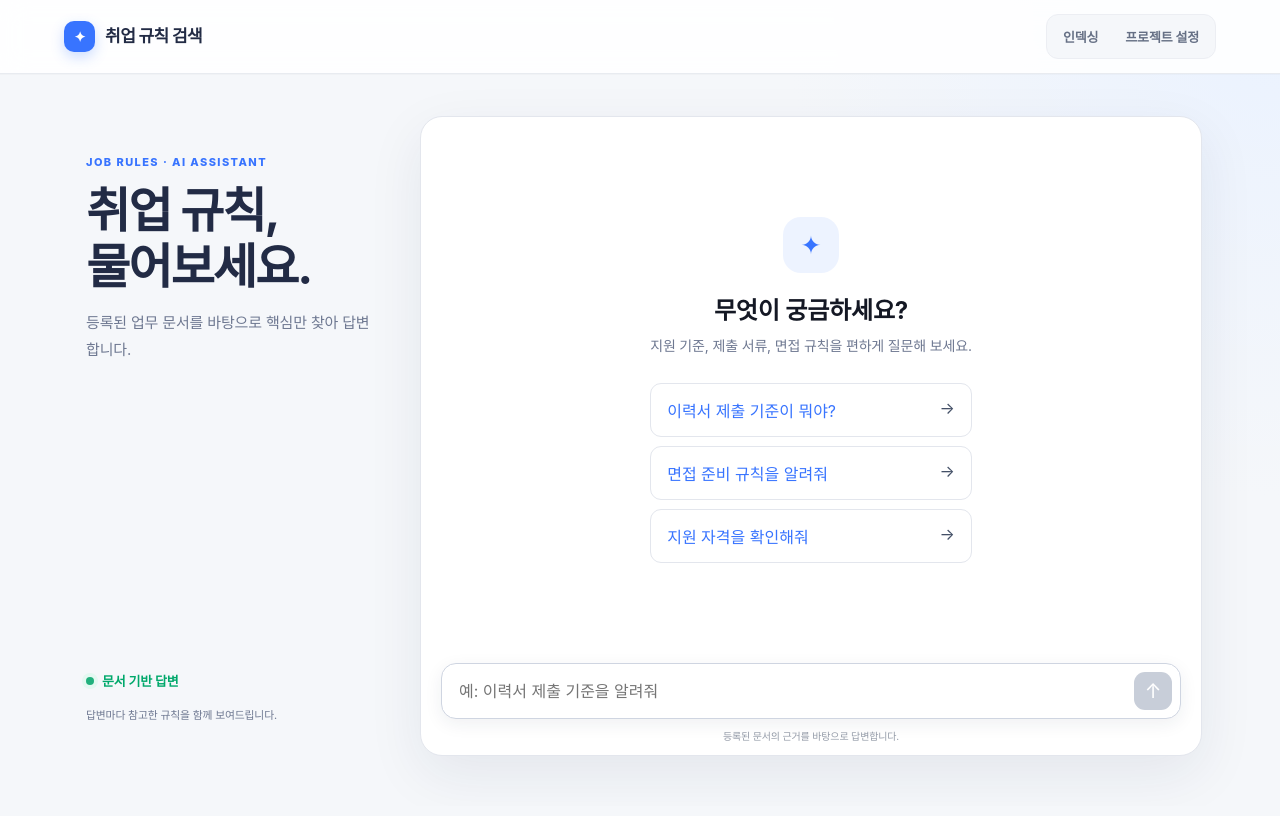
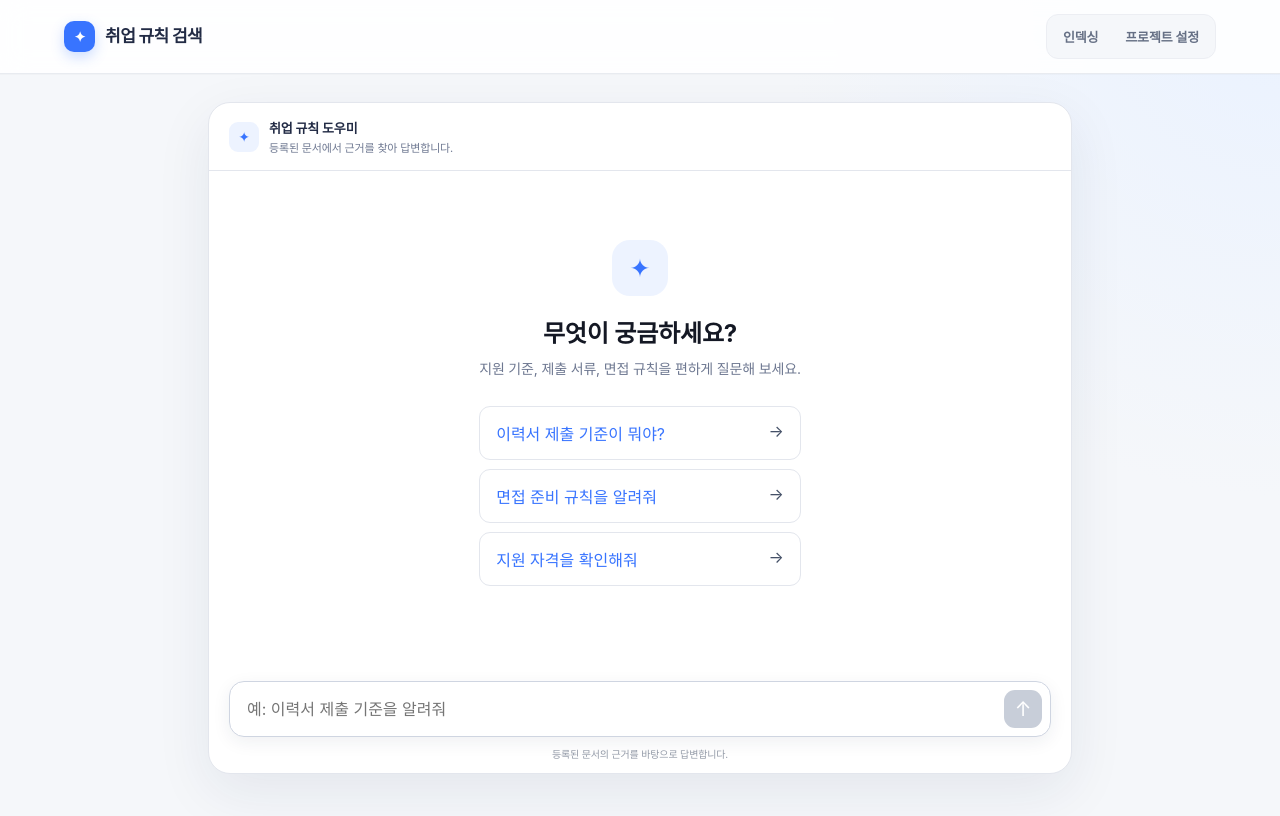
Before and after one commit to thapxlap/job-rules-agent, a Next.js app: page / in a window 1280 px wide. Shown: the top 816 px of the page. Built offline with nearby package versions, Linux system fonts and the light colour scheme.

Commit message:
Compact chat references

```diff
--- a/app/globals.css
+++ b/app/globals.css
@@ -239,3 +239,22 @@ body { min-height: 100vh; background: radial-gradient(circle at 100% 0%, #eaf2ff
   .searchCard form button { min-width: 76px; padding: 0 12px; }.examples { overflow-x: auto; }
   .adminShell { padding: 36px 16px 54px; }
 }
+
+/* Compact chat: reserve the screen for the conversation, not the assistant chrome. */
+.compactChat { display: block; max-width: 920px; padding-top: 28px; }
+.compactChat .chatPanel { height: calc(100vh - 128px); min-height: 560px; }
+.chatHeader { display: flex; align-items: center; gap: 10px; padding: 15px 20px; border-bottom: 1px solid var(--line); }
+.chatHeader .spark { flex: 0 0 30px; width: 30px; height: 30px; margin: 0; border-radius: 9px; font-size: 14px; }
+.chatHeader strong, .chatHeader small { display: block; }
+.chatHeader strong { color: var(--navy); font-size: 13px; }
+.chatHeader small { margin-top: 2px; color: var(--muted); font-size: 11px; }
+.compactChat .emptyState { padding-top: 18px; }
+.sources { margin-top: 10px; gap: 5px; }
+.sources > span { font-size: 10px; }
+.sources .sourceChips { display: flex; flex-wrap: wrap; gap: 5px; padding: 0; border: 0; background: transparent; }
+.sourceChip { display: inline-flex; max-width: 100%; overflow: hidden; text-overflow: ellipsis; white-space: nowrap; padding: 5px 8px; border: 1px solid #dbe5fb; border-radius: 999px; background: #f5f8ff; color: #5571a8; font-size: 10px; line-height: 1.2; }
+
+@media (max-width: 860px) {
+  .compactChat { padding: 16px 14px 28px; }
+  .compactChat .chatPanel { height: calc(100vh - 106px); min-height: 520px; }
+}
--- a/app/page.tsx
+++ b/app/page.tsx
@@ -80,28 +80,25 @@ export default function Home() {
 
   function submit(event: FormEvent) { event.preventDefault(); void ask(); }
 
-  return <main className="chatShell">
-    <aside className="chatIntro">
-      <div>
-        <span className="eyebrow">JOB RULES · AI ASSISTANT</span>
-        <h1>취업 규칙,<br />물어보세요.</h1>
-        <p>등록된 업무 문서를 바탕으로 핵심만 찾아 답변합니다.</p>
-      </div>
-      <div className="trustNote"><span className="statusDot" />문서 기반 답변<small>답변마다 참고한 규칙을 함께 보여드립니다.</small></div>
-    </aside>
+  return <main className="chatShell compactChat">
     <section className="chatPanel">
+      <header className="chatHeader"><span className="spark">✦</span><div><strong>취업 규칙 도우미</strong><small>등록된 문서에서 근거를 찾아 답변합니다.</small></div></header>
       {messages.length === 0 ? <div className="emptyState">
         <div className="spark">✦</div>
         <h2>무엇이 궁금하세요?</h2>
         <p>지원 기준, 제출 서류, 면접 규칙을 편하게 질문해 보세요.</p>
         <div className="starterGrid">{starters.map((starter) => <button key={starter} onClick={() => void ask(starter)}><span>{starter}</span> →</button>)}</div>
-      </div> : <div className="messageList">{messages.map((message) => <article className={`message ${message.role}`} key={message.id}>
+      </div> : <div className="messageList">{messages.map((message) => {
+        const citedNumbers = new Set([...message.content.matchAll(/\bS(\d+)\b/g)].map((match) => Number(match[1])));
+        const citedSources = message.sources?.filter((_, index) => citedNumbers.has(index + 1)) ?? [];
+        return <article className={`message ${message.role}`} key={message.id}>
         <div className="avatar">{message.role === "user" ? "나" : "AI"}</div>
         <div className="messageBody"><strong>{message.role === "user" ? "내 질문" : "취업 규칙 도우미"}</strong>
           <div className="messageText">{message.content || "답변을 준비하고 있어요…"}</div>
-          {message.role === "assistant" && message.sources && message.sources.length > 0 && <div className="sources"><span>참고한 규칙</span>{message.sources.map((source, index) => <div key={source.id}><b>S{index + 1}</b><span>{source.title}<small>{source.section}</small></span></div>)}</div>}
+          {message.role === "assistant" && citedSources.length > 0 && <div className="sources"><span>참고한 규칙</span><div className="sourceChips">{citedSources.map((source) => <span className="sourceChip" key={source.id}>{source.title} · {source.section}</span>)}</div></div>}
         </div>
-      </article>)}</div>}
+      </article>;
+      })}</div>}
       {error && <p className="inlineError">{error}</p>}
       <form className="composer" onSubmit={submit}>
         <textarea value={question} onChange={(event) => setQuestion(event.target.value)} placeholder="예: 이력서 제출 기준을 알려줘" rows={1} disabled={isLoading} />
```
